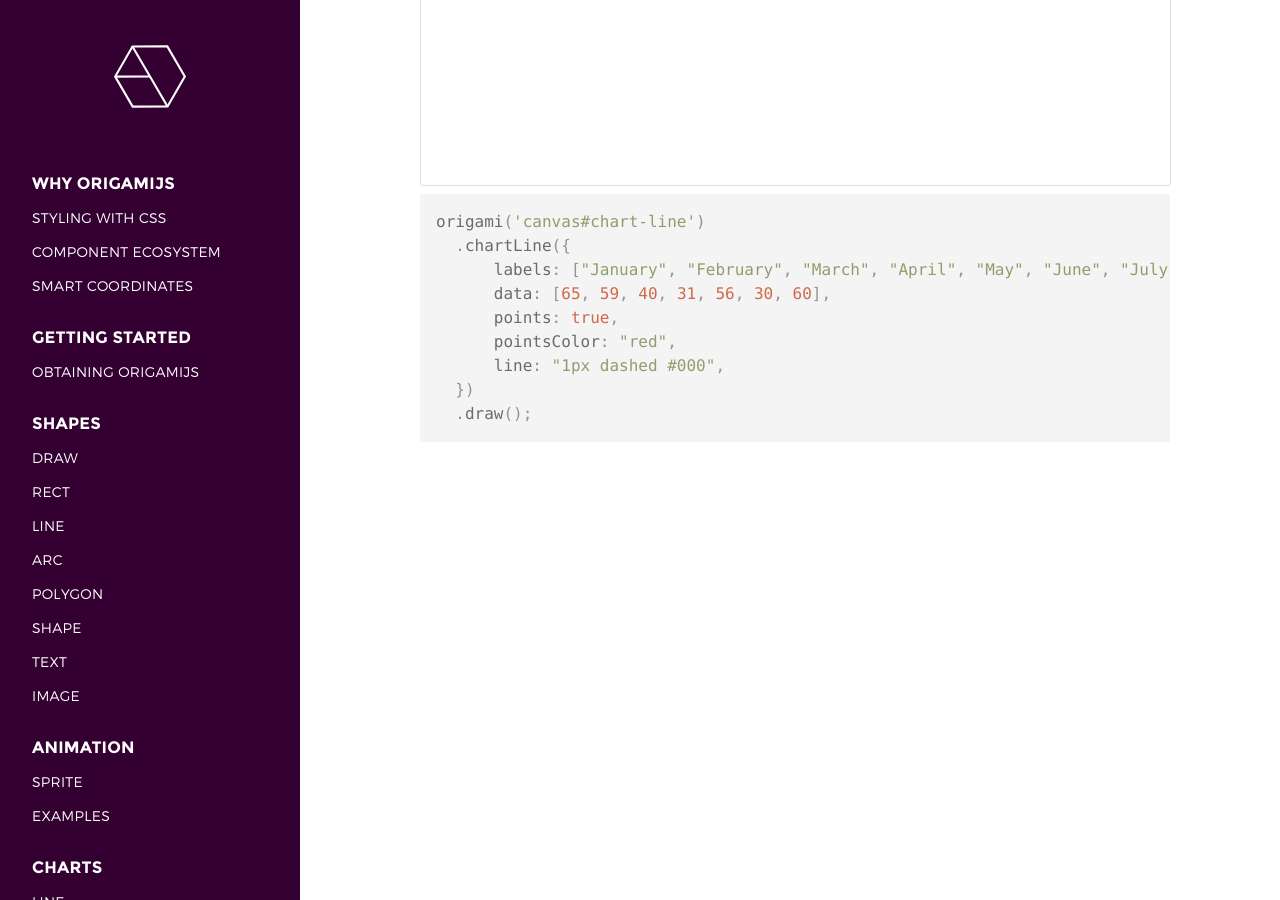
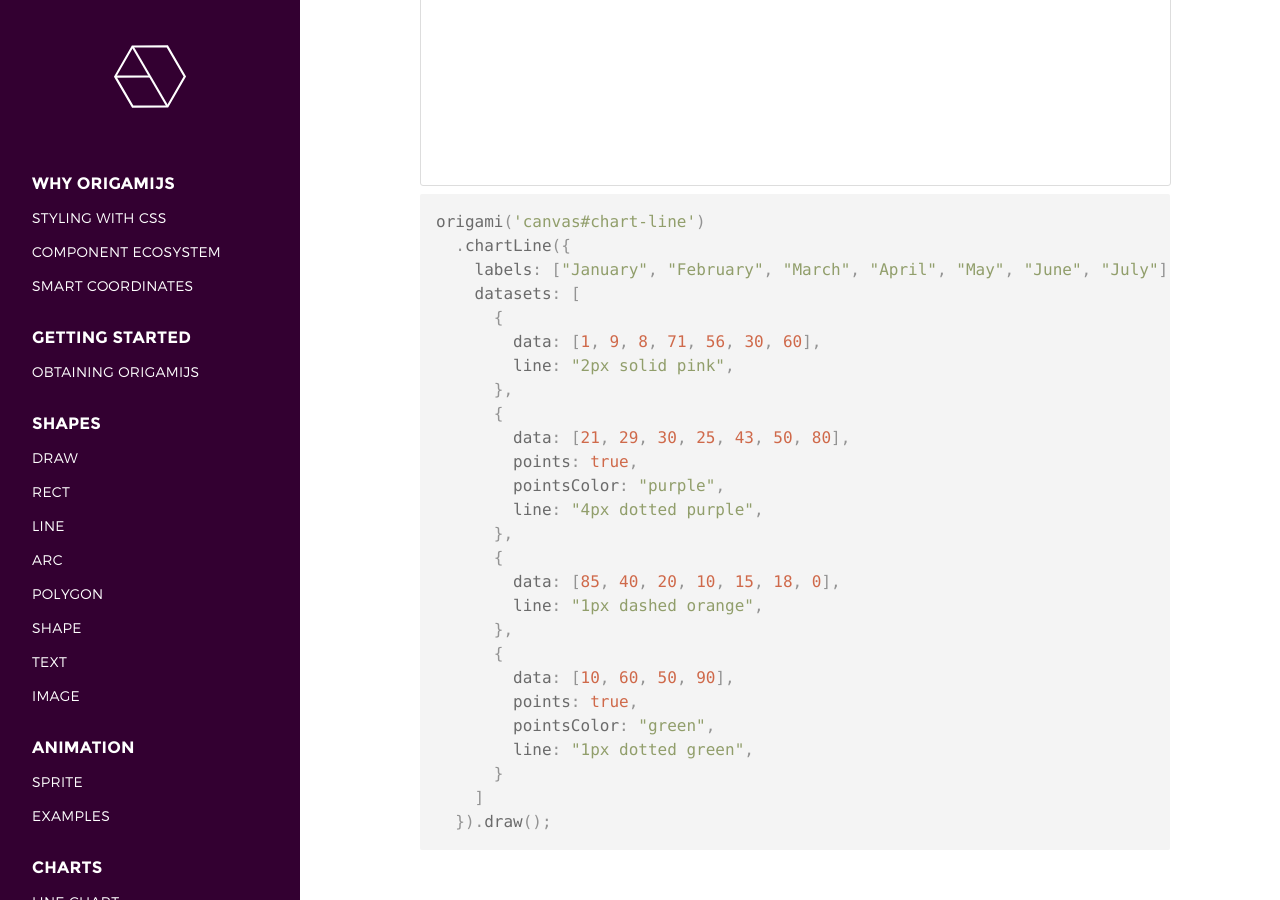
Before and after one commit to raphamorim/origamijs, a Jekyll site: the page built from _docs/5-charts.md, in a window 1280 px wide and 900 px high, scrolled down 645 px. Built offline with Jekyll 4.4.1, drawn with Linux system fonts in a browser that asks for light colours.

Commit message:
adjust chart sidebar and update example

```diff
--- a/_docs/5-charts.md
+++ b/_docs/5-charts.md
@@ -11,7 +11,7 @@ description: Chats Guide - Origamijs is a Powerful and Lightweight Library to cr
 
 To display data, the chart must be passed a data object that contains all of the information needed by the chart. The data object can contain different parameters.
 
-## Line
+<h2 id="line-chart">Line</h2>
 
 A line chart is a way of plotting data points on a line. Often, it is used to show trend data, and the comparison of two data sets.
 
@@ -23,10 +23,27 @@ A line chart is a way of plotting data points on a line. Often, it is used to sh
 
 <pre><code class="language-javascript">origami('canvas#chart-line')
   .chartLine({
-      labels: ["January", "February", "March", "April", "May", "June", "July"],
-      data: [65, 59, 40, 31, 56, 30, 60],
-      points: true,
-      pointsColor: "red",
-      line: "1px dashed #000",
-  })
-  .draw();</code></pre>
+    labels: ["January", "February", "March", "April", "May", "June", "July"],
+    datasets: [
+      {
+        data: [1, 9, 8, 71, 56, 30, 60],
+        line: "2px solid pink",
+      },
+      {
+        data: [21, 29, 30, 25, 43, 50, 80],
+        points: true,
+        pointsColor: "purple",
+        line: "4px dotted purple",
+      },
+      {
+        data: [85, 40, 20, 10, 15, 18, 0],
+        line: "1px dashed orange",
+      },
+      {
+        data: [10, 60, 50, 90],
+        points: true,
+        pointsColor: "green",
+        line: "1px dotted green",
+      }
+    ]
+  }).draw();</code></pre>
--- a/assets/scripts/origami.examples.js
+++ b/assets/scripts/origami.examples.js
@@ -154,10 +154,27 @@
 
   origami('canvas#chart-line')
     .chartLine({
-        labels: ["January", "February", "March", "April", "May", "June", "July"],
-        data: [65, 59, 40, 31, 56, 30, 60],
-        points: true,
-        pointsColor: "red",
-        line: "1px dashed #000",
-    })
-    .draw();
+      labels: ["January", "February", "March", "April", "May", "June", "July"],
+      datasets: [
+        {
+          data: [1, 9, 8, 71, 56, 30, 60],
+          line: "2px solid pink",
+        },
+        {
+          data: [21, 29, 30, 25, 43, 50, 80],
+          points: true,
+          pointsColor: "purple",
+          line: "4px dotted purple",
+        },
+        {
+          data: [90, 40, 20, 10, 15, 18, 0],
+          line: "1px dashed orange",
+        },
+        {
+          data: [10, 60, 50, 80],
+          points: true,
+          pointsColor: "green",
+          line: "1px dotted green",
+        }
+      ]
+  }).draw();
```
Also changed, not shown: other parts of _docs/5-charts.md (+1 -1 lines).
